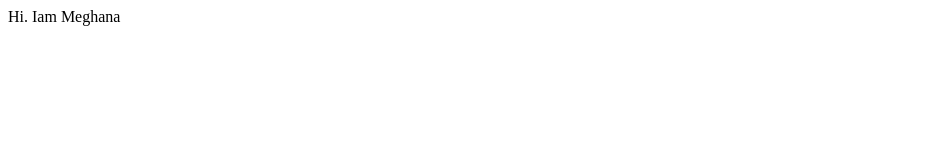
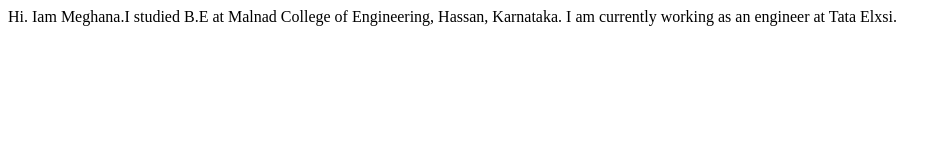
Before and after one commit to Meghana-sk/meghanask97.com, a plain HTML site: page index.html in a window 1280 px wide. Shown: the whole page, without its empty margins (0-951 px from the left). Drawn offline with Linux system fonts and the light colour scheme.

Commit message:
updated text

```diff
--- a/index.html
+++ b/index.html
@@ -6,6 +6,7 @@
     <title>Meghana's Portfolio</title>
 </head>
 <body>
-  Hi. Iam Meghana
+  Hi. Iam Meghana.I studied B.E at Malnad College of Engineering, Hassan, Karnataka.
+  I am currently working as an engineer at Tata Elxsi.
 </body>
 </html>
```
